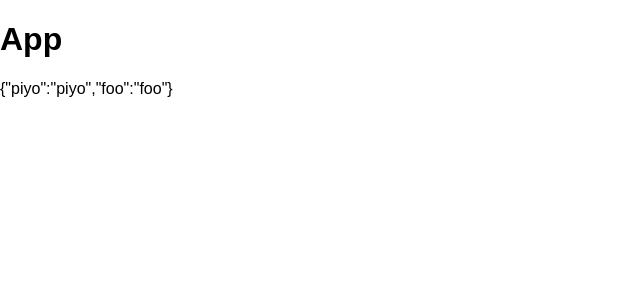
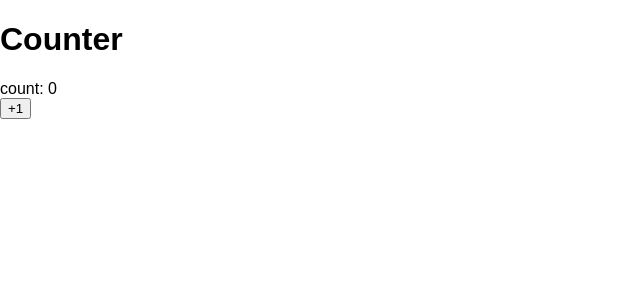
Before and after one commit to ttanimichi/hoc-and-render-props, a React (Create React App) app: page / in a window 1280 px wide. Shown: the top 300 px of the page, without its empty margins (0-640 px from the left). Built offline with nearby package versions, Linux system fonts and the light colour scheme.

Commit message:
Implement a simple counter

```diff
--- a/src/App.js
+++ b/src/App.js
@@ -1,28 +1,33 @@
 import React, { Component } from 'react';
 
-function WrappedComponent(props) {
-  return (
-    <div>
-      <div>{JSON.stringify(props)}</div>
-    </div>
-  );
-}
+class Counter extends Component {
+  constructor(props) {
+    super(props);
+    this.handleClick = this.handleClick.bind(this);
+    this.state = { value: 0 };
+  }
 
-function higherOrderComponent(WrappedComponent) {
-  return (props) => {
-    return <WrappedComponent piyo="piyo" {...props} />;
-  };
-}
+  handleClick() {
+    this.setState(({ value }) => {
+      return { value: value + 1 };
+    });
+  }
 
-export default class App extends Component {
   render() {
-    const EnhancedComponent = higherOrderComponent(WrappedComponent);
-
     return (
-      <div className="App">
-        <h1>App</h1>
-        <EnhancedComponent foo="foo" />
+      <div>
+        <div>count: {this.state.value}</div>
+        <button onClick={this.handleClick}>+1</button>
       </div>
     );
   }
 }
+
+export default function App() {
+  return (
+    <div>
+      <h1>Counter</h1>
+      <Counter />
+    </div>
+  );
+}
```
